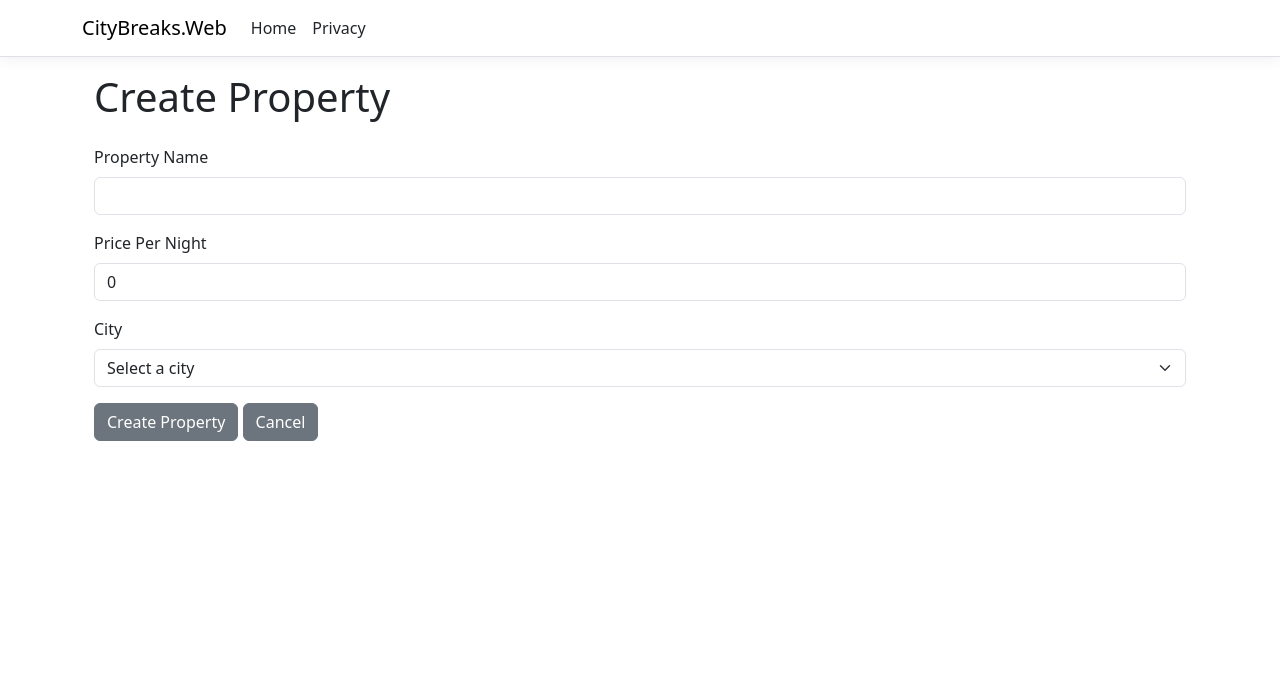
After one commit to marcelosampaio/CityBreaks.Web, an ASP.NET Core app: page /CreateProperty in a window 1280 px wide. The commit adds this page. Shown: the top 697 px of the page. Run offline with ASP.NET Core 8, Linux system fonts and the light colour scheme; data comes from the database, SQL or seed files in the repository; style sheets or scripts are compiled from the project's sources.

Commit message:
feat: Exercicio 9

```diff
--- a/CityBreaks.Web/Models/Property.cs
+++ b/CityBreaks.Web/Models/Property.cs
@@ -1,3 +1,5 @@
+using Microsoft.AspNetCore.Mvc.ModelBinding.Validation;
+
 namespace CityBreaks.Web.Models;
 
 public class Property
@@ -6,5 +8,7 @@ public class Property
     public string Name { get; set; } = string.Empty;
     public decimal PricePerNight { get; set; }
     public int CityId { get; set; }
+
+    [ValidateNever]
     public City City { get; set; } = null!;
 }
--- /dev/null
+++ b/CityBreaks.Web/Pages/CreateProperty.cshtml
@@ -0,0 +1,34 @@
+@page
+@model CreatePropertyModel
+@{
+    ViewData["Title"] = "Create Property";
+}
+
+<div class="container">
+    <h1 class="mb-4">Create Property</h1>
+
+    <form method="post">
+        <div class="mb-3">
+            <label asp-for="Property.Name" class="form-label">Property Name</label>
+            <input asp-for="Property.Name" class="form-control" />
+            <span asp-validation-for="Property.Name" class="text-danger"></span>
+        </div>
+
+        <div class="mb-3">
+            <label asp-for="Property.PricePerNight" class="form-label">Price Per Night</label>
+            <input asp-for="Property.PricePerNight" type="number" step="0.01" class="form-control" />
+            <span asp-validation-for="Property.PricePerNight" class="text-danger"></span>
+        </div>
+
+        <div class="mb-3">
+            <label asp-for="Property.CityId" class="form-label">City</label>
+            <select asp-for="Property.CityId" asp-items="Model.Cities" class="form-select">
+                <option value="">Select a city</option>
+            </select>
+            <span asp-validation-for="Property.CityId" class="text-danger"></span>
+        </div>
+
+        <button type="submit" class="btn btn-secondary">Create Property</button>
+        <a asp-page="/Index" class="btn btn-secondary">Cancel</a>
+    </form>
+</div>
--- /dev/null
+++ b/CityBreaks.Web/Pages/CreateProperty.cshtml.cs
@@ -0,0 +1,51 @@
+using CityBreaks.Web.Data;
+using CityBreaks.Web.Models;
+using Microsoft.AspNetCore.Mvc;
+using Microsoft.AspNetCore.Mvc.RazorPages;
+using Microsoft.AspNetCore.Mvc.Rendering;
+using Microsoft.EntityFrameworkCore;
+
+namespace CityBreaks.Web.Pages;
+
+public class CreatePropertyModel : PageModel
+{
+    private readonly CityBreaksContext _context;
+
+    public CreatePropertyModel(CityBreaksContext context)
+    {
+        _context = context;
+    }
+
+    [BindProperty]
+    public Property Property { get; set; } = new();
+
+    public SelectList Cities { get; set; } = null!;
+
+    public async Task OnGetAsync()
+    {
+        await LoadCitiesAsync();
+    }
+
+    public async Task<IActionResult> OnPostAsync()
+    {
+        if (!ModelState.IsValid)
+        {
+            await LoadCitiesAsync();
+            return Page();
+        }
+
+        await _context.Properties.AddAsync(Property);
+        await _context.SaveChangesAsync();
+
+        return RedirectToPage("/Index");
+    }
+
+    private async Task LoadCitiesAsync()
+    {
+        var cities = await _context.Cities
+            .OrderBy(c => c.Name)
+            .ToListAsync();
+
+        Cities = new SelectList(cities, "Id", "Name");
+    }
+}
```
Also changed, not shown: CityBreaks.Web/Pages/Index.cshtml (+8 -2 lines).
